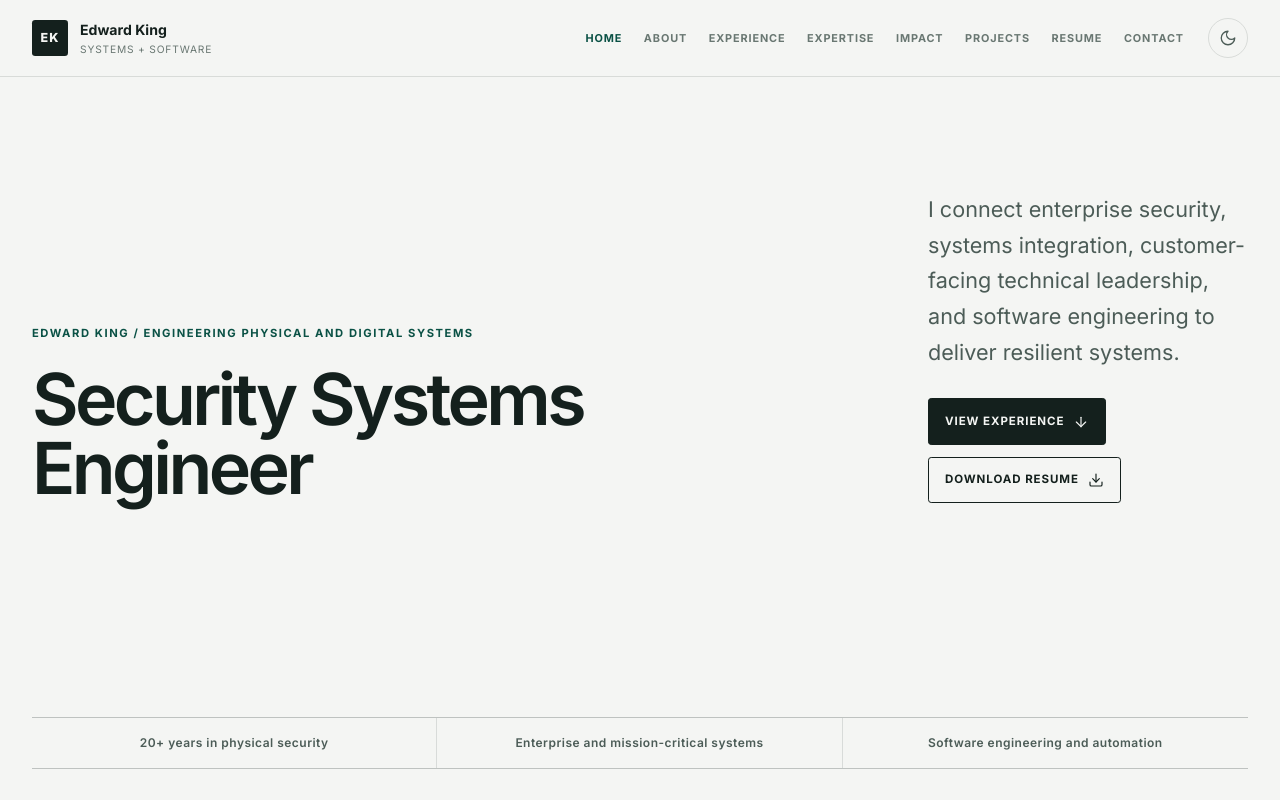
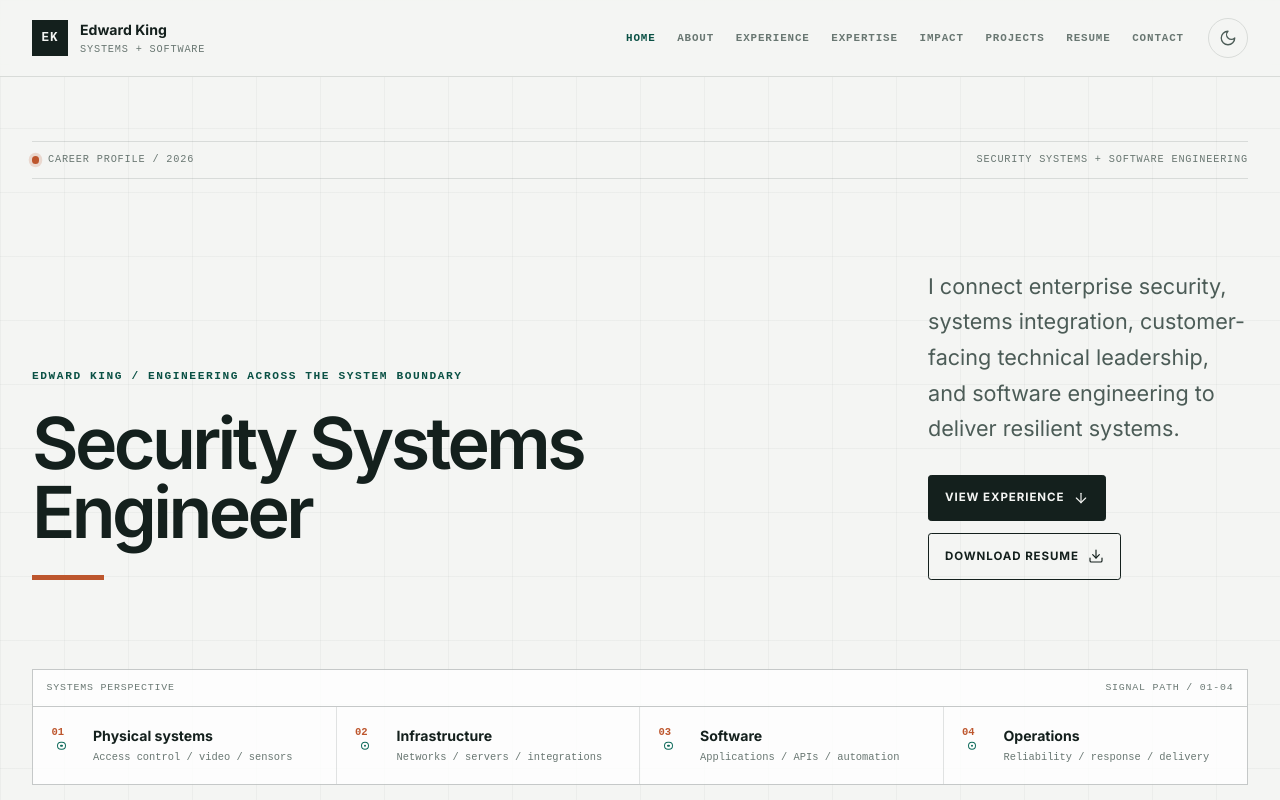
Before and after one commit to nextking12/portfolio_page, a SvelteKit app: page / in a window 1280 px wide. Shown: the top 800 px of the page. Built offline with nearby package versions, Linux system fonts and the light colour scheme.

Commit message:
Give portfolio a systems engineering identity

```diff
--- a/src/lib/components/Hero.svelte
+++ b/src/lib/components/Hero.svelte
@@ -1,5 +1,6 @@
 <script lang="ts">
 	import { ArrowDown, Download } from '@lucide/svelte';
+	import SystemsMap from '$lib/components/SystemsMap.svelte';
 	import type { Profile } from '$lib/data/site';
 
 	let { profile, resumeUrl } = $props<{ profile: Profile; resumeUrl: string }>();
@@ -7,9 +8,13 @@
 </script>
 
 <section id="home" class="hero-shell">
+	<div class="hero-status" aria-label="Profile status">
+		<span><i aria-hidden="true"></i> Career profile / 2026</span>
+		<span>Security systems + software engineering</span>
+	</div>
 	<div class="hero-layout">
 		<div class="hero-title-block">
-			<p class="eyebrow">Edward King / Engineering physical and digital systems</p>
+			<p class="eyebrow">Edward King / Engineering across the system boundary</p>
 			<h1>{primaryRole}</h1>
 		</div>
 		<div class="hero-summary">
@@ -24,9 +29,5 @@
 			</div>
 		</div>
 	</div>
-	<div class="hero-credentials" aria-label="Career highlights">
-		<span>20+ years in physical security</span>
-		<span>Enterprise and mission-critical systems</span>
-		<span>Software engineering and automation</span>
-	</div>
+	<SystemsMap />
 </section>
--- a/src/lib/components/Projects.svelte
+++ b/src/lib/components/Projects.svelte
@@ -23,6 +23,11 @@
 			<article class:featured-project={index === 0} class="project-card">
 				{#if project.image}
 					<div class="project-image">
+						<div class="project-image-label" aria-hidden="true">
+							<span>Visual record</span><span
+								>0{index + 1} / {projects.length.toString().padStart(2, '0')}</span
+							>
+						</div>
 						<img
 							src={project.image}
 							alt={project.imageAlt ?? ''}
--- /dev/null
+++ b/src/lib/components/SystemsMap.svelte
@@ -0,0 +1,28 @@
+<div class="systems-map" aria-label="Edward King's engineering perspective">
+	<div class="systems-map-header">
+		<span>Systems perspective</span>
+		<span>Signal path / 01-04</span>
+	</div>
+	<ol>
+		<li>
+			<span class="systems-map-index">01</span>
+			<strong>Physical systems</strong>
+			<small>Access control / video / sensors</small>
+		</li>
+		<li>
+			<span class="systems-map-index">02</span>
+			<strong>Infrastructure</strong>
+			<small>Networks / servers / integrations</small>
+		</li>
+		<li>
+			<span class="systems-map-index">03</span>
+			<strong>Software</strong>
+			<small>Applications / APIs / automation</small>
+		</li>
+		<li>
+			<span class="systems-map-index">04</span>
+			<strong>Operations</strong>
+			<small>Reliability / response / delivery</small>
+		</li>
+	</ol>
+</div>
--- a/src/routes/layout.css
+++ b/src/routes/layout.css
@@ -17,6 +17,8 @@
 	--color-accent: #0f6b5b;
 	--color-accent-strong: #0a5145;
 	--color-accent-soft: #dcebe6;
+	--color-signal: #bd562d;
+	--color-grid: rgb(20 32 29 / 0.035);
 	--color-dark: #14201d;
 	--color-dark-text: #f4f7f5;
 	--color-dark-soft: #b8c5c1;
@@ -37,6 +39,8 @@
 	--color-accent: #69c4b1;
 	--color-accent-strong: #8bd6c6;
 	--color-accent-soft: #203b35;
+	--color-signal: #f08a5b;
+	--color-grid: rgb(242 245 243 / 0.035);
 	--color-dark: #080d0c;
 	--color-dark-text: #f2f5f3;
 	--color-dark-soft: #b8c5c1;
@@ -45,6 +49,7 @@
 
 @theme {
 	--font-sans: 'Inter Variable', 'Inter', 'Avenir Next', 'Segoe UI', sans-serif;
+	--font-mono: 'SFMono-Regular', 'Cascadia Code', 'Liberation Mono', monospace;
 }
 
 * {
@@ -122,8 +127,13 @@ section[id] {
 }
 
 .page-shell {
+	counter-reset: section;
 	min-height: 100vh;
 	overflow-x: clip;
+	background-image:
+		linear-gradient(var(--color-grid) 1px, transparent 1px),
+		linear-gradient(90deg, var(--color-grid) 1px, transparent 1px);
+	background-size: 4rem 4rem;
 }
 
 .site-header {
@@ -157,10 +167,11 @@ section[id] {
 	width: 2.25rem;
 	height: 2.25rem;
 	place-items: center;
-	border-radius: 0.2rem;
+	border-radius: 0;
 	background: var(--color-text);
 	color: var(--color-bg);
 	font-size: 0.78rem;
+	font-family: var(--font-mono);
 	font-weight: 750;
 	letter-spacing: 0.08em;
 }
@@ -178,6 +189,7 @@ section[id] {
 .brand small {
 	color: var(--color-muted);
 	font-size: 0.64rem;
+	font-family: var(--font-mono);
 	letter-spacing: 0.08em;
 	text-transform: uppercase;
 }
@@ -194,6 +206,7 @@ section[id] {
 	padding-block: 0.5rem;
 	color: var(--color-muted);
 	font-size: 0.68rem;
+	font-family: var(--font-mono);
 	font-weight: 650;
 	letter-spacing: 0.08em;
 	text-transform: uppercase;
@@ -260,8 +273,37 @@ section[id] {
 	min-height: calc(100vh - 4.75rem);
 	min-height: calc(100svh - 4.75rem);
 	flex-direction: column;
+	justify-content: center;
+	padding-block: clamp(2rem, 5vw, 4rem) 2rem;
+}
+
+.hero-status {
+	display: flex;
+	flex-wrap: wrap;
 	justify-content: space-between;
-	padding-block: clamp(4.5rem, 9vw, 8.5rem) 2rem;
+	gap: 0.65rem 2rem;
+	margin-bottom: clamp(3rem, 7vw, 6rem);
+	border-block: 1px solid var(--color-line);
+	padding-block: 0.65rem;
+	color: var(--color-muted);
+	font-family: var(--font-mono);
+	font-size: 0.64rem;
+	letter-spacing: 0.08em;
+	text-transform: uppercase;
+}
+
+.hero-status span:first-child {
+	display: inline-flex;
+	align-items: center;
+	gap: 0.55rem;
+}
+
+.hero-status i {
+	width: 0.45rem;
+	height: 0.45rem;
+	border-radius: 50%;
+	background: var(--color-signal);
+	box-shadow: 0 0 0 0.2rem color-mix(in srgb, var(--color-signal) 18%, transparent);
 }
 
 .hero-layout {
@@ -273,6 +315,7 @@ section[id] {
 .section-kicker {
 	color: var(--color-accent-strong);
 	font-size: 0.7rem;
+	font-family: var(--font-mono);
 	font-weight: 700;
 	letter-spacing: 0.14em;
 	line-height: 1.5;
@@ -286,6 +329,15 @@ section[id] {
 	font-weight: 580;
 	letter-spacing: -0.05em;
 	line-height: 0.96;
+}
+
+.hero-title-block h1::after {
+	display: block;
+	width: 4.5rem;
+	height: 0.32rem;
+	margin-top: 1.75rem;
+	background: var(--color-signal);
+	content: '';
 }
 
 .hero-summary {
@@ -341,28 +393,97 @@ section[id] {
 	color: #ffffff;
 }
 
-.hero-credentials {
-	display: grid;
-	gap: 0;
-	margin-top: 4rem;
-	border-block: 1px solid var(--color-line-strong);
+.systems-map {
+	margin-top: clamp(3rem, 7vw, 6rem);
+	border: 1px solid var(--color-line-strong);
+	background: color-mix(in srgb, var(--color-surface) 82%, transparent);
 }
 
-.hero-credentials span {
-	padding: 0.9rem 0;
-	border-bottom: 1px solid var(--color-line);
-	color: var(--color-text-soft);
-	font-size: 0.75rem;
-	font-weight: 600;
-	letter-spacing: 0.04em;
+.systems-map-header {
+	display: flex;
+	justify-content: space-between;
+	gap: 1rem;
+	border-bottom: 1px solid var(--color-line-strong);
+	padding: 0.65rem 0.85rem;
+	color: var(--color-muted);
+	font-family: var(--font-mono);
+	font-size: 0.62rem;
+	letter-spacing: 0.08em;
+	text-transform: uppercase;
 }
 
-.hero-credentials span:last-child {
+.systems-map ol {
+	display: grid;
+}
+
+.systems-map li {
+	position: relative;
+	display: grid;
+	grid-template-columns: 2.25rem minmax(0, 1fr);
+	gap: 0.25rem 0.8rem;
+	border-bottom: 1px solid var(--color-line);
+	padding: 1rem;
+}
+
+.systems-map li:last-child {
 	border-bottom: 0;
 }
 
+.systems-map li::after {
+	position: absolute;
+	top: 50%;
+	left: 1.95rem;
+	width: 0.42rem;
+	height: 0.42rem;
+	border: 2px solid var(--color-surface);
+	border-radius: 50%;
+	background: var(--color-accent);
+	box-shadow: 0 0 0 1px var(--color-accent);
+	content: '';
+	transform: translateY(-50%);
+}
+
+.systems-map-index {
+	grid-row: 1 / 3;
+	color: var(--color-signal);
+	font-family: var(--font-mono);
+	font-size: 0.66rem;
+	font-weight: 700;
+}
+
+.systems-map strong {
+	font-size: 0.88rem;
+	font-weight: 680;
+}
+
+.systems-map small {
+	color: var(--color-muted);
+	font-family: var(--font-mono);
+	font-size: 0.65rem;
+	line-height: 1.5;
+}
+
 .section-shell {
+	counter-increment: section;
 	padding-block: clamp(5rem, 9vw, 8.5rem);
+}
+
+.section-shell > .section-kicker {
+	display: flex;
+	align-items: center;
+	gap: 0.75rem;
+}
+
+.section-shell > .section-kicker::before {
+	color: var(--color-signal);
+	content: '0' counter(section) ' /';
+}
+
+.section-shell > .section-kicker::after {
+	width: min(7rem, 18vw);
+	height: 1px;
+	background: var(--color-line-strong);
+	content: '';
 }
 
 .section-tint,
@@ -396,6 +517,10 @@ section[id] {
 
 .section-dark .section-kicker {
 	color: #78c9b8;
+}
+
+.section-dark .section-kicker::before {
+	color: var(--color-signal);
 }
 
 .section-dark .section-intro > p {
@@ -444,14 +569,27 @@ section[id] {
 }
 
 .experience-list {
+	counter-reset: experience;
 	border-top: 1px solid var(--color-line-strong);
 }
 
 .experience-item {
+	counter-increment: experience;
 	display: grid;
 	gap: 1rem;
 	border-bottom: 1px solid var(--color-line-strong);
 	padding-block: 2rem;
+}
+
+.experience-meta::before {
+	display: block;
+	margin-bottom: 0.6rem;
+	color: var(--color-signal);
+	content: 'LOG / 0' counter(experience);
+	font-family: var(--font-mono);
+	font-size: 0.62rem;
+	font-weight: 700;
+	letter-spacing: 0.08em;
 }
 
 .experience-meta p {
@@ -528,6 +666,7 @@ section[id] {
 }
 
 .expertise-grid {
+	counter-reset: expertise;
 	display: grid;
 	gap: 1px;
 	border: 1px solid var(--color-line-strong);
@@ -535,9 +674,21 @@ section[id] {
 }
 
 .expertise-grid article {
+	counter-increment: expertise;
 	min-height: 16rem;
 	padding: 1.5rem;
 	background: var(--color-surface);
+}
+
+.expertise-grid article::before {
+	display: block;
+	margin-bottom: 3rem;
+	color: var(--color-signal);
+	content: 'SYS / 0' counter(expertise);
+	font-family: var(--font-mono);
+	font-size: 0.62rem;
+	font-weight: 700;
+	letter-spacing: 0.08em;
 }
 
 .expertise-grid h3 {
@@ -548,7 +699,7 @@ section[id] {
 .expertise-grid ul {
 	display: grid;
 	gap: 0.65rem;
-	margin-top: 2rem;
+	margin-top: 1.5rem;
 }
 
 .expertise-grid li {
@@ -559,13 +710,26 @@ section[id] {
 }
 
 .impact-grid {
+	counter-reset: impact;
 	display: grid;
 	border-top: 1px solid rgb(255 255 255 / 0.18);
 }
 
 .impact-grid article {
+	counter-increment: impact;
 	padding: 2rem 0;
 	border-bottom: 1px solid rgb(255 255 255 / 0.18);
+}
+
+.impact-grid article::before {
+	display: block;
+	margin-bottom: 1.5rem;
+	color: var(--color-signal);
+	content: 'METRIC / 0' counter(impact);
+	font-family: var(--font-mono);
+	font-size: 0.62rem;
+	font-weight: 700;
+	letter-spacing: 0.08em;
 }
 
 .impact-metric {
@@ -595,11 +759,27 @@ section[id] {
 }
 
 .project-card {
+	counter-increment: project;
 	display: grid;
 	overflow: hidden;
 	border: 1px solid var(--color-line-strong);
-	border-radius: 0.3rem;
+	border-radius: 0;
 	background: var(--color-surface);
+}
+
+.projects-list {
+	counter-reset: project;
+}
+
+.project-content::before {
+	display: block;
+	margin-bottom: 1rem;
+	color: var(--color-signal);
+	content: 'BUILD / 0' counter(project);
+	font-family: var(--font-mono);
+	font-size: 0.62rem;
+	font-weight: 700;
+	letter-spacing: 0.08em;
 }
 
 .project-image {
@@ -607,6 +787,26 @@ section[id] {
 	aspect-ratio: 16 / 9;
 	overflow: hidden;
 	background: #0d1412;
+}
+
+.project-image-label {
+	position: absolute;
+	z-index: 1;
+	top: 0;
+	left: 0;
+	display: flex;
+	width: 100%;
+	justify-content: space-between;
+	gap: 1rem;
+	border-bottom: 1px solid rgb(255 255 255 / 0.2);
+	padding: 0.55rem 0.7rem;
+	background: rgb(8 13 12 / 0.78);
+	color: #d9e2df;
+	font-family: var(--font-mono);
+	font-size: 0.58rem;
+	letter-spacing: 0.1em;
+	text-transform: uppercase;
+	backdrop-filter: blur(8px);
 }
 
 .project-image img {
@@ -624,6 +824,7 @@ section[id] {
 .project-category {
 	color: var(--color-accent-strong);
 	font-size: 0.68rem;
+	font-family: var(--font-mono);
 	font-weight: 700;
 	letter-spacing: 0.12em;
 	text-transform: uppercase;
@@ -854,19 +1055,23 @@ footer {
 		width: min(100% - 4rem, 80rem);
 	}
 
-	.hero-credentials {
-		grid-template-columns: repeat(3, 1fr);
+	.systems-map ol {
+		grid-template-columns: repeat(4, minmax(0, 1fr));
 	}
 
-	.hero-credentials span {
+	.systems-map li {
+		grid-template-columns: 1.8rem minmax(0, 1fr);
 		border-right: 1px solid var(--color-line);
 		border-bottom: 0;
-		padding: 1rem 1.25rem;
-		text-align: center;
+		padding: 1.15rem;
 	}
 
-	.hero-credentials span:last-child {
+	.systems-map li:last-child {
 		border-right: 0;
+	}
+
+	.systems-map li::after {
+		left: 1.58rem;
 	}
 
 	.section-intro,
```
